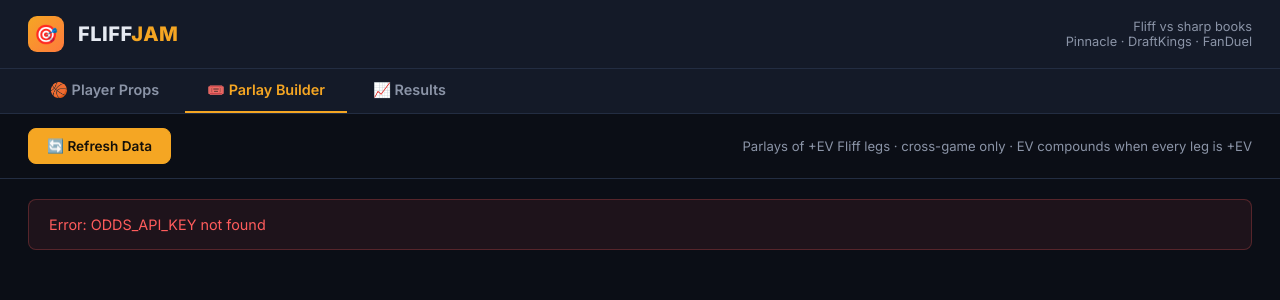
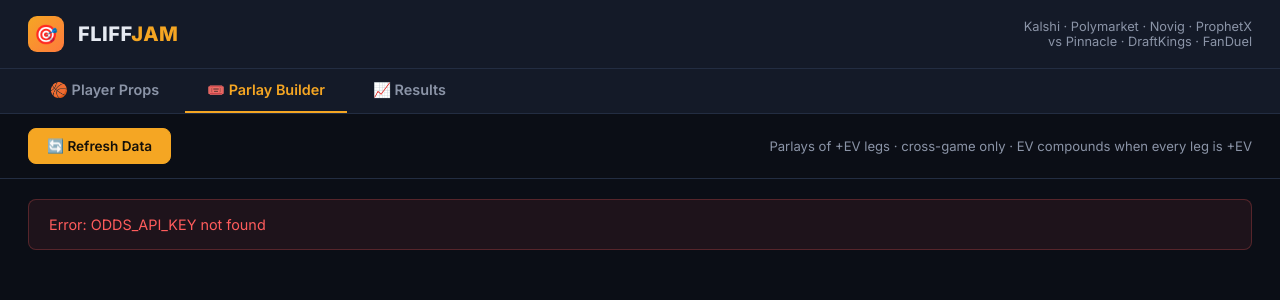
Before and after one commit to kyle-vo/FliffJam, a Flask app: page /slips in a window 1280 px wide. Shown: the top 300 px of the page. Run offline with Flask 3, Linux system fonts and the light colour scheme; data that the repository does not hold is empty.

Commit message:
Retarget from Fliff to Kalshi and the exchanges; apply Kalshi's fee; no fake demo edges (#1)
- TARGET_BOOKMAKERS now defaults to kalshi,polymarket_us,novig,prophetx (The Odds API's us_ex region
  serves all four, checked against the live API). Fliff stopped allowing singles; add it back with
  TARGET_BOOKMAKERS if wanted. The server keeps rows for any configured target book, not just fliff.
- Kalshi quotes are the bare ask: its taker fee 0.07 x p x (1-p) is now added before EV, so a +100 ask
  shows as -107. Without it every Kalshi line looked about 3.5% better than it is.
- With no target-book data the app returned demo data with made-up +EV. It now returns nothing unless
  DEMO_MODE=1.
- UI: header lists the exchanges, the price column is 'Your book' with the book name under the odds,
  slip buttons open Kalshi.


Claude-Session: https://claude.ai/code/session_01Xveovtta8Kot4p4oU3yZua

Co-authored-by: Claude <noreply@anthropic.com>

```diff
--- a/fetchers/odds_api.py
+++ b/fetchers/odds_api.py
@@ -31,12 +31,32 @@ else:
 
 current_key_index = 0
 
-# Books you actually bet on (kalshi = exchange, prizepicks = DFS) vs the sharp
-# books whose de-vigged lines act as "true" probability. Priority order of
-# SHARP_BOOKMAKERS matters: matching prefers the first book that has the line.
-TARGET_BOOKMAKERS = [b.strip() for b in os.getenv('TARGET_BOOKMAKERS', 'fliff').split(',') if b.strip()]
+# Books you actually bet on vs the sharp books whose de-vigged lines act as "true" probability.
+# Default targets are the exchanges The Odds API serves (its us_ex region): Kalshi, Polymarket US, Novig, ProphetX.
+# Fliff stopped allowing singles, so it is no longer a default (add it back with TARGET_BOOKMAKERS=fliff,...).
+# Priority order of SHARP_BOOKMAKERS matters: matching prefers the first book that has the line.
+TARGET_BOOKMAKERS = [b.strip() for b in os.getenv('TARGET_BOOKMAKERS', 'kalshi,polymarket_us,novig,prophetx').split(',') if b.strip()]
 SHARP_BOOKMAKERS = [b.strip() for b in os.getenv('SHARP_BOOKMAKERS', 'pinnacle,draftkings,fanduel').split(',') if b.strip()]
 ALL_BOOKMAKERS = TARGET_BOOKMAKERS + SHARP_BOOKMAKERS
+# Demo data is fake +EV for showing the UI: never on a live site unless asked for
+DEMO_MODE = os.getenv('DEMO_MODE', '').lower() in ('1', 'true', 'yes')
+
+
+def kalshi_fee(p: float) -> float:
+    """Kalshi's taker fee per $1 contract at price p: 0.07 x p x (1 - p) (about 1.75c at 50c)"""
+    return 0.07 * p * (1 - p)
+
+
+def apply_exchange_fee(m: Dict) -> Dict:
+    """Turn an exchange quote into what you actually get paid: a Kalshi ask of 50c costs 51.75c after the fee.
+    The Odds API's price is the bare ask, so without this every Kalshi line looks about 3.5% better than it is."""
+    if m.get('bookmaker') != 'kalshi' or not m.get('decimal_odds') or m['decimal_odds'] <= 1: return m
+    p = 1.0 / m['decimal_odds']; cost = min(0.999, p + kalshi_fee(p)); dec = 1.0 / cost
+    m['raw_american_odds'] = m.get('american_odds')
+    m['decimal_odds'] = round(dec, 4)
+    m['american_odds'] = int(round((dec - 1) * 100)) if dec >= 2 else int(round(-100 / (dec - 1)))
+    m['fee_adjusted'] = True
+    return m
 
 
 def load_cache() -> Dict:
@@ -311,7 +331,7 @@ class OddsAPIFetcher:
                 for m in normalized:
                     m['sport'] = event_data.get('_sport', '')
                 if key in TARGET_BOOKMAKERS:
-                    target_markets.extend(normalized)
+                    target_markets.extend(apply_exchange_fee(m) for m in normalized)
                 elif key in SHARP_BOOKMAKERS:
                     sharp_markets.extend(normalized)
 
@@ -407,8 +427,11 @@ class OddsAPIFetcher:
         logger.info(f"📊 REAL DATA LOADED - {len(target_markets)} target markets ({'/'.join(TARGET_BOOKMAKERS)}), {len(sharp_markets)} sharp markets ({'/'.join(SHARP_BOOKMAKERS)})")
 
         if not target_markets:
-            logger.warning("No target-book data found - falling back to demo")
-            return self._get_demo_data()
+            if DEMO_MODE:
+                logger.warning("No target-book data found - DEMO_MODE on, showing demo data")
+                return self._get_demo_data()
+            logger.warning("No target-book data found (books not pricing these games yet?) - returning nothing rather than fake demo edges")
+            return {'target': [], 'sharp': sharp_markets}
 
         result = {
             'target': target_markets,
--- a/server.py
+++ b/server.py
@@ -9,7 +9,7 @@ from io import StringIO
 from flask import Flask, jsonify, render_template, send_file, Response, request
 from dotenv import load_dotenv
 
-from fetchers.odds_api import fetch_odds_data, CACHE_FILE
+from fetchers.odds_api import fetch_odds_data, CACHE_FILE, TARGET_BOOKMAKERS
 from utils.matching import match_markets, MarketMatcher
 from utils.ev_calculator import calculate_ev_from_data, calculate_ev_multi_from_data
 
@@ -82,9 +82,9 @@ def _compute_opportunities():
 
     opportunities = calculate_ev_multi_from_data(target_markets, sharp_markets, matched)
 
-    # Fliff-only product: drop anything else (e.g. stale cache rows)
+    # only the books you bet on (drops stale cache rows from a book you removed)
     opportunities = [o for o in opportunities
-                     if (o.get('target_book') or '').lower() == 'fliff']
+                     if (o.get('target_book') or '').lower() in TARGET_BOOKMAKERS]
 
     # Drop live/already-started games
     now = datetime.now(timezone.utc)
@@ -111,8 +111,8 @@ def _compute_opportunities():
         sharp_odds = opp.get('sharp_odds', 0)
         opp['value'] = odds_to_scale(target_odds) - odds_to_scale(sharp_odds)
 
-    # Edge: Fliff is a real sportsbook paying its quoted odds with no
-    # per-bet fee, so edge is plain EV% against the consensus probability.
+    # Edge: plain EV% against the consensus probability. Kalshi prices already include its
+    # taker fee (applied in the fetcher), so this is what you'd actually make.
     for opp in opportunities:
         opp['edge'] = opp.get('ev_percent')
 
@@ -163,7 +163,7 @@ def _compute_opportunities():
 
 @app.route('/api/ev')
 def get_ev_opportunities():
-    """Fliff markets (props, moneylines, spreads) with EV edge."""
+    """Target-book markets (props, moneylines, spreads) with EV edge."""
     try:
         opportunities = _compute_opportunities()
         positive_ev = [o for o in opportunities if o['ev'] > 0]
--- a/templates/results.html
+++ b/templates/results.html
@@ -13,7 +13,7 @@
         <header>
             <div class="logo-mark">🎯</div>
             <h1>FLIFF<span>JAM</span></h1>
-            <p>Fliff vs sharp books<br>Pinnacle · DraftKings · FanDuel</p>
+            <p>Kalshi · Polymarket · Novig · ProphetX<br>vs Pinnacle · DraftKings · FanDuel</p>
         </header>
 
         <div class="nav-tabs">
--- a/templates/slips.html
+++ b/templates/slips.html
@@ -13,7 +13,7 @@
         <header>
             <div class="logo-mark">🎯</div>
             <h1>FLIFF<span>JAM</span></h1>
-            <p>Fliff vs sharp books<br>Pinnacle · DraftKings · FanDuel</p>
+            <p>Kalshi · Polymarket · Novig · ProphetX<br>vs Pinnacle · DraftKings · FanDuel</p>
         </header>
 
         <div class="nav-tabs">
@@ -29,7 +29,7 @@
             </div>
             <div class="filter-group">
                 <span style="color: var(--muted); font-size: 0.82em;">
-                    Parlays of +EV Fliff legs · cross-game only · EV compounds when every leg is +EV
+                    Parlays of +EV legs · cross-game only · EV compounds when every leg is +EV
                 </span>
             </div>
         </div>
@@ -44,14 +44,14 @@
         <div id="slipsContent" style="display: none; padding: 10px 28px 30px;"></div>
 
         <div id="noData" class="no-data" style="display: none;">
-            No positive-EV parlays on the current board — not enough +EV Fliff legs across different games. Check back after lines refresh.
+            No positive-EV parlays on the current board — not enough +EV legs across different games. Check back after lines refresh.
         </div>
     </div>
 
     <script>
         let allData = [];
         let fetchedAt = null;
-        const FLIFF_URL = 'https://sports.getfliff.com/';
+        const FLIFF_URL = 'https://kalshi.com/sports';   // where the bet buttons open (Kalshi combos; change for another book)
 
         window.addEventListener('DOMContentLoaded', loadData);
         setInterval(updateDataAge, 60000);
@@ -138,7 +138,7 @@
             return div.innerHTML;
         }
 
-        // ---- leg pool: +EV Fliff legs, upcoming, sharp books agreeing ----
+        // ---- leg pool: +EV legs, upcoming, sharp books agreeing ----
         function parlayLegPool() {
             const now = Date.now();
             const base = allData.filter(i =>
@@ -192,7 +192,7 @@
             return out.slice(0, keep);
         }
 
-        // ---- fade: the exact opposite side of every leg, priced at Fliff ----
+        // ---- fade: the exact opposite side of every leg, priced at your book ----
         function oppositeLeg(leg) {
             const isProp = !!leg.selection;
             return allData.find(o =>
@@ -207,7 +207,7 @@
 
         function buildFade(parlay) {
             const legs = parlay.legs.map(oppositeLeg);
-            if (legs.some(l => !l)) return null;  // Fliff doesn't price every other side
+            if (legs.some(l => !l)) return null;  // your book doesn't price every other side
             return scoreParlay(legs);
         }
 
@@ -300,10 +300,10 @@
                         <div style="display:flex; gap:6px; justify-content:flex-end;">
                             ${trackBtn('parlay', idx, p.legs)}
                             ${fade ? `<a href="${FLIFF_URL}" target="_blank" rel="noopener" class="btn btn-primary"
-                                   style="padding:5px 12px; margin-top:6px;" title="Opens Fliff and shows the flipped legs below"
+                                   style="padding:5px 12px; margin-top:6px;" title="Opens Kalshi and shows the flipped legs below"
                                    onclick="showFade(${idx})">Fade ↗</a>` : ''}
                             <a href="${FLIFF_URL}" target="_blank" rel="noopener" class="btn btn-primary"
-                               style="padding:5px 12px; margin-top:6px;">Bet on Fliff ↗</a>
+                               style="padding:5px 12px; margin-top:6px;">Open Kalshi ↗</a>
                         </div>
                     </div>
                     ${fade ? `
```
Also changed, not shown: templates/index.html (+8 -6 lines).
